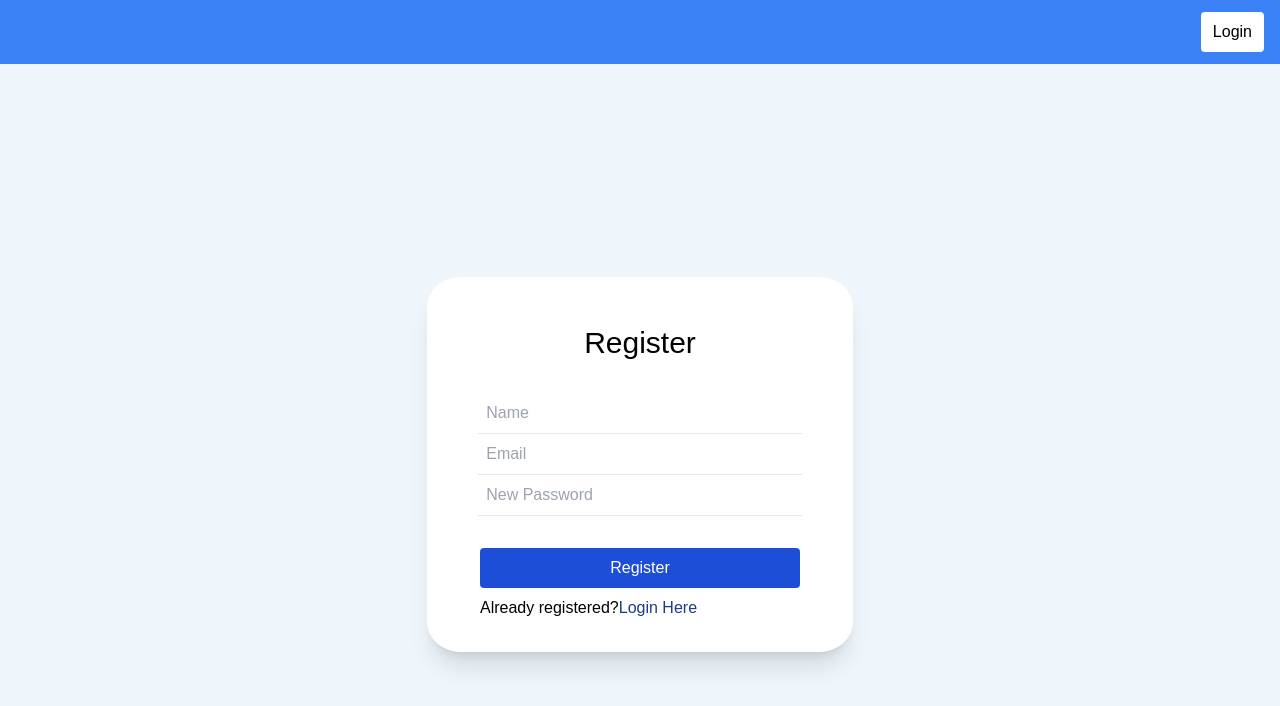
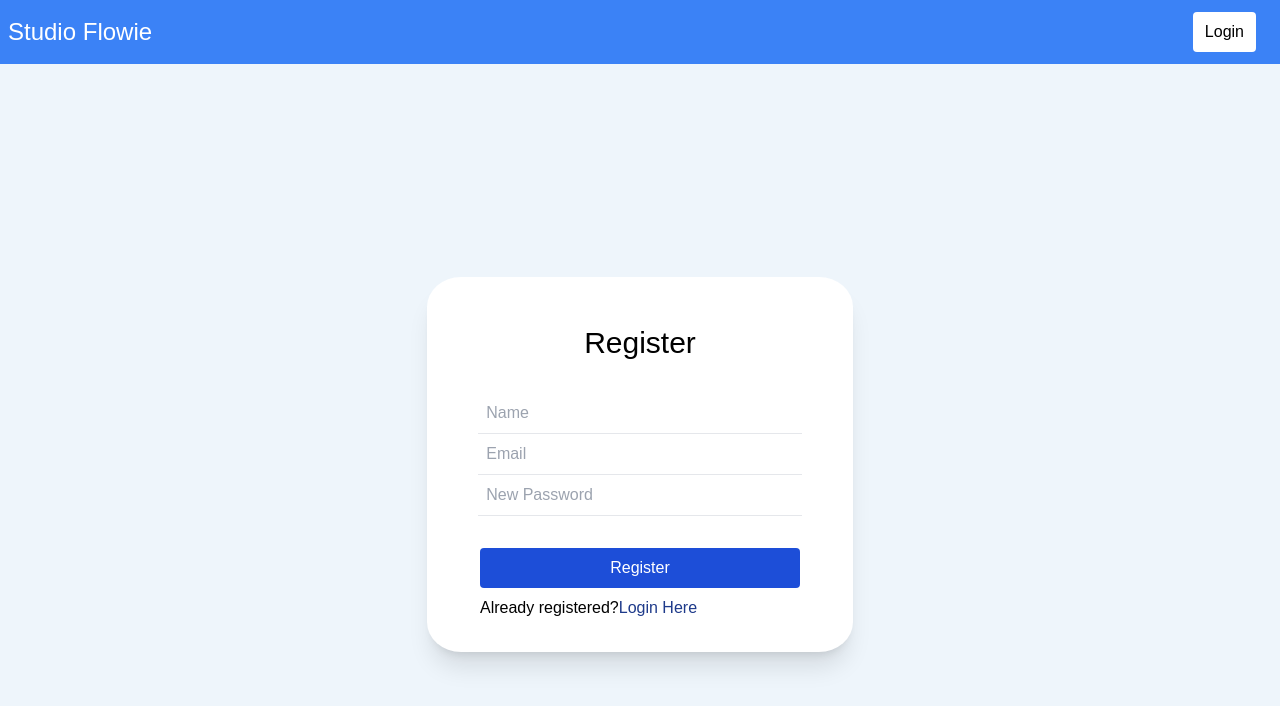
Before and after one commit to Rohit-huta-p/danceclassdashboard, a React (Create React App) app: page /signup in a window 1280 px wide. Shown: the top 706 px of the page. Built offline with nearby package versions, Linux system fonts and the light colour scheme.

Commit message:
Logo, dashboard ui, collected amount - Mobile

```diff
--- a/src/Screens/Admin/AllStudents.jsx
+++ b/src/Screens/Admin/AllStudents.jsx
@@ -325,9 +325,9 @@ const AllStudents = ({ students, setStudents }) => {
 
 
       {/* container */}
-      <div className="relative overflow-hidden flex flex-col items-center">
+      <div className="relative flex flex-col items-center">
         {/* INCLUDES Search & cards */}
-        <div className="md:flex ">
+        <div className="md:flex  ">
           {/* Search & filter */}
           <div className="mb-3 md:mr-3 ">
             <Search searchTerm={searchTerm} setsearchTerm={setsearchTerm} />
--- a/src/Screens/Admin/DashBoard.jsx
+++ b/src/Screens/Admin/DashBoard.jsx
@@ -57,8 +57,9 @@ console.log(getMonthwiseValue);
 
   return (
     <div className='mx-2 md:grid md:grid-cols-5 md:gap-2 justify-evenly '>
-      {/* card */}
-      <div className='bg-indigo-600 mb-3 flex flex-col h-fit md:h-[18rem] items-between justify-evenly col-span-1 inline-block p-4 rounded'>
+      {/* COLLECTED AMOUNT CARD */}
+      <div className='bg-indigo-600 mb-3 flex justify-between col-span-1 inline-block p-4 rounded h-fit md:h-[18rem]' >
+        {/* --- */}
         <div className='flex items-center'>
           <BsCashCoin size={38} className='bg-white rounded p-1'/>
           <div className='text-white'>
@@ -68,9 +69,13 @@ console.log(getMonthwiseValue);
             <p className='ml-2'>Collected Amount</p>
           </div>
         </div>
-        <div className='flex justify-center w-full'>
+
+        {/* IMAGE  */}
+        <div className='flex justify-center w-full hidden md:block'>
           <img src={Money} alt="" className='h-auto w-7/12 md:w-36 ml-2' />
         </div>
+
+        {/* AMOUNT */}
         {totalAmount ? (
           <p className='flex text-white items-center justify-center mt-2 text-xl '>
             <FaIndianRupeeSign /> {totalAmount}/{totalFees}
--- a/src/components/Navbar.jsx
+++ b/src/components/Navbar.jsx
@@ -22,10 +22,12 @@ const [currentPath, setcurrentPath] = useState(window.location.pathname)
   }, [location]);
   return (
     <>
-
+  <nav className='bg-blue-500 h-[4rem] flex justify-between items-center px-2'>
+        <h1 className='text-white text-2xl'>Studio Flowie</h1>
+    <div>
       {/* MEDIUM SCREEN */}
       <div className='hidden md:block'>
-        <div className={`bg-blue-500 h-[4rem] ${isLogin ? "flex justify-between items-center": "flex justify-end"}`}>
+        <div className={` ${isLogin ? "flex justify-between items-center": "flex justify-end"}`}>
           {
             isLogin && <ul className='flex items-center justify-end w-full'>
                 <li className='mr-5'>
@@ -82,6 +84,8 @@ const [currentPath, setcurrentPath] = useState(window.location.pathname)
         }
       </div>
     </div>
+  </div>
+  </nav>
   </>
   )
 }
```
